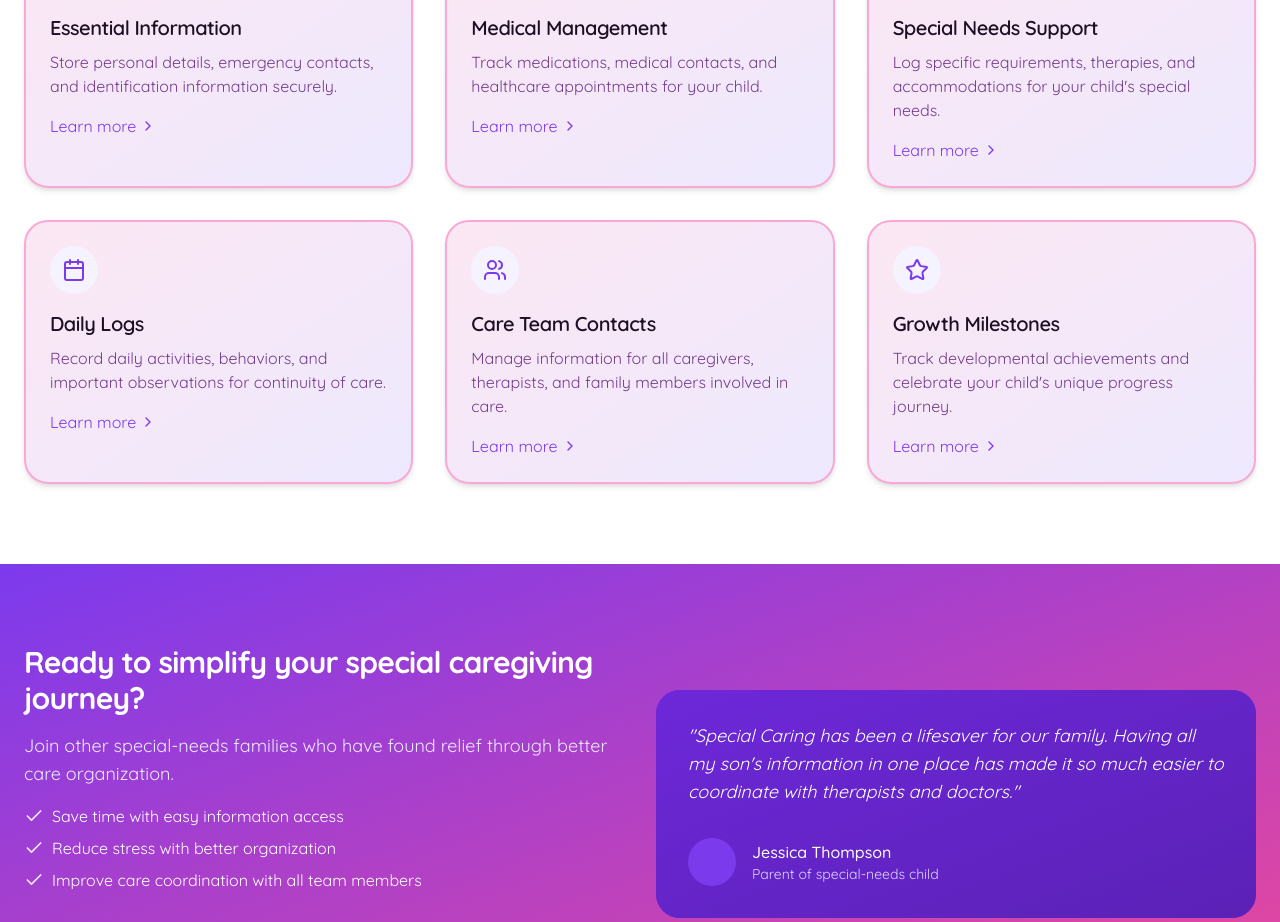
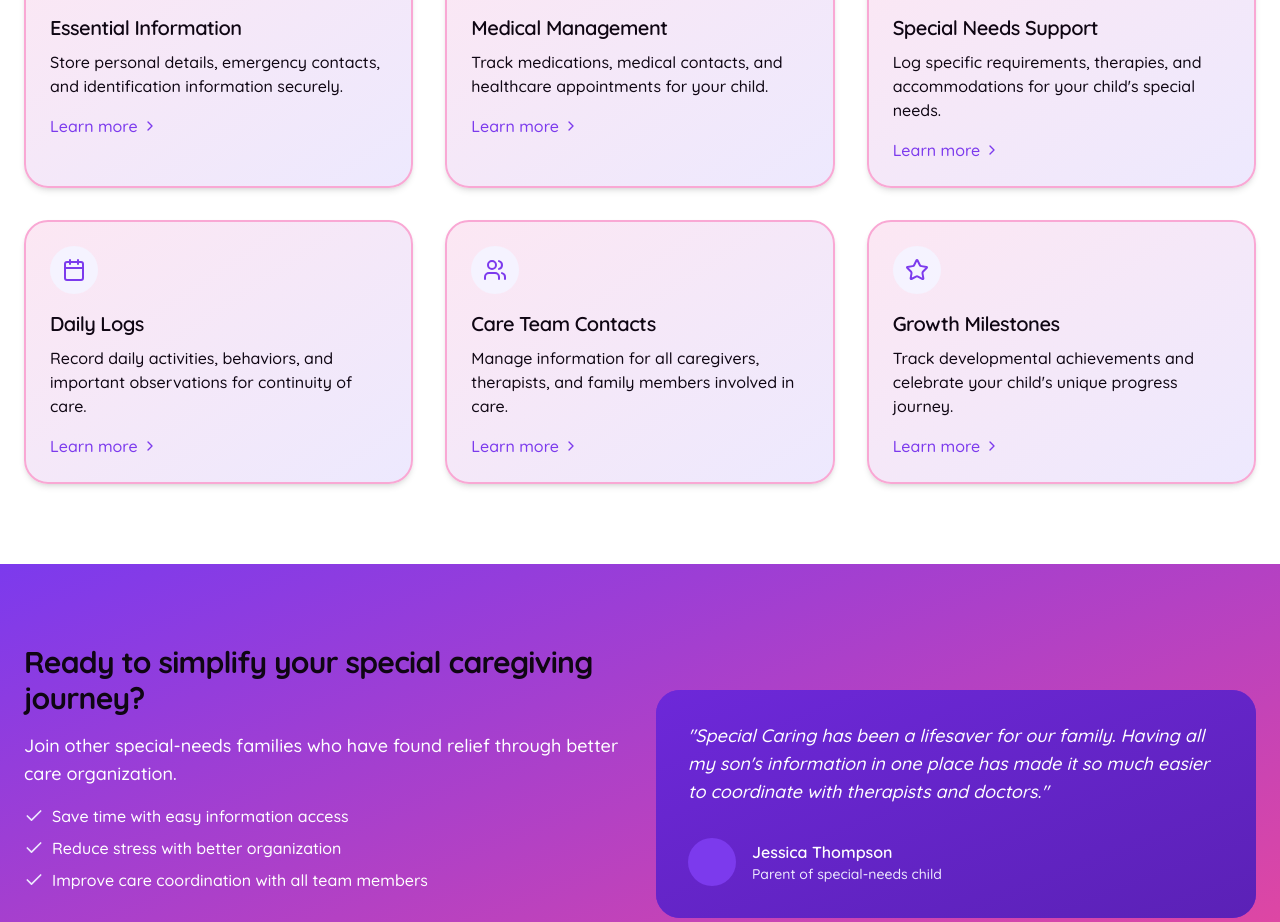
Before and after one commit to alejochang/specialcaring.com, a React (Vite) app: page / in a window 1280 px wide. Shown: the part 920-1842 px from the top of the page. Built offline with nearby package versions, Linux system fonts and the light colour scheme.

Commit message:
Fix: Improve font contrast and weight
Adjust font color and weight for better readability.

```diff
--- a/src/index.css
+++ b/src/index.css
@@ -1,5 +1,4 @@
-
-@import url('https://fonts.googleapis.com/css2?family=Quicksand:wght@300;400;500;600;700&display=swap');
+@import url('https://fonts.googleapis.com/css2?family=Quicksand:wght@400;500;600;700&display=swap');
 
 @tailwind base;
 @tailwind components;
@@ -8,25 +7,25 @@
 @layer base {
   :root {
     --background: 280 50% 98%;
-    --foreground: 280 40% 10%;
+    --foreground: 280 50% 5%;  /* Darker text for better contrast */
 
     --card: 0 0% 100%;
-    --card-foreground: 280 40% 10%;
+    --card-foreground: 280 50% 5%;  /* Darker text on cards */
 
     --popover: 0 0% 100%;
-    --popover-foreground: 280 40% 10%;
+    --popover-foreground: 280 50% 5%;
 
     --primary: 270 100% 50%;
     --primary-foreground: 0 0% 100%;
 
     --secondary: 280 20% 90%;
-    --secondary-foreground: 280 40% 10%;
+    --secondary-foreground: 280 50% 5%;
 
     --muted: 280 20% 90%;
-    --muted-foreground: 280 40% 40%;
+    --muted-foreground: 280 40% 30%;  /* Darker muted text for better contrast */
 
     --accent: 280 20% 90%;
-    --accent-foreground: 280 40% 10%;
+    --accent-foreground: 280 50% 5%;
 
     --destructive: 0 84.2% 60.2%;
     --destructive-foreground: 280 40% 98%;
@@ -84,7 +83,7 @@
   }
 
   h1, h2, h3, h4, h5, h6 {
-    @apply font-medium tracking-tight;
+    @apply font-semibold tracking-tight text-foreground;  /* Increased from medium to semibold */
   }
 
   h1 {
@@ -101,6 +100,10 @@
 
   h4 {
     @apply text-xl sm:text-2xl;
+  }
+
+  p {
+    @apply font-medium; /* Added to make paragraph text more prominent */
   }
 }
 
--- a/src/pages/Index.tsx
+++ b/src/pages/Index.tsx
@@ -1,4 +1,3 @@
-
 import { Link } from "react-router-dom";
 import { ChevronRight, Heart, FileText, Calendar, Clock, Users, Check, Smile, Star, Sun, Baby } from "lucide-react";
 import { Button } from "@/components/ui/button";
@@ -19,7 +18,7 @@ const Index = () => {
                 <h1 className="text-4xl sm:text-5xl font-bold tracking-tight leading-tight text-foreground max-w-lg">
                   Special Care Management For Special Kids
                 </h1>
-                <p className="mt-6 text-lg text-muted-foreground max-w-md">
+                <p className="mt-6 text-lg text-foreground max-w-md font-medium">
                   A central hub to organize all essential care information for your special-needs child, accessible exactly when you need it.
                 </p>
               </div>
@@ -35,7 +34,7 @@ const Index = () => {
                   </Button>
                 </Link>
               </div>
-              <div className="flex items-center gap-2 text-muted-foreground text-sm flex-wrap">
+              <div className="flex items-center gap-2 text-muted-foreground text-sm flex-wrap font-medium">
                 <Check size={16} className="text-special-600" />
                 <span>Safe & private</span>
                 <span className="mx-2">•</span>
@@ -71,7 +70,7 @@ const Index = () => {
             <h2 className="text-3xl font-bold tracking-tight text-foreground sm:text-4xl mb-4">
               Everything You Need In One Place
             </h2>
-            <p className="text-lg text-muted-foreground">
+            <p className="text-lg text-foreground font-medium">
               Special Caring provides all the tools you need to manage care information for your special-needs child.
             </p>
           </div>
@@ -82,10 +81,10 @@ const Index = () => {
                 <FileText className="text-special-600 h-6 w-6" />
               </div>
               <h3 className="text-xl font-semibold mb-2">Essential Information</h3>
-              <p className="text-muted-foreground mb-4">
+              <p className="text-foreground mb-4 font-medium">
                 Store personal details, emergency contacts, and identification information securely.
               </p>
-              <Link to="/register" className="text-special-600 hover:text-special-700 inline-flex items-center">
+              <Link to="/register" className="text-special-600 hover:text-special-700 inline-flex items-center font-medium">
                 Learn more
                 <ChevronRight className="h-4 w-4 ml-1" />
               </Link>
@@ -96,10 +95,10 @@ const Index = () => {
                 <Heart className="text-special-600 h-6 w-6" />
               </div>
               <h3 className="text-xl font-semibold mb-2">Medical Management</h3>
-              <p className="text-muted-foreground mb-4">
+              <p className="text-foreground mb-4 font-medium">
                 Track medications, medical contacts, and healthcare appointments for your child.
               </p>
-              <Link to="/register" className="text-special-600 hover:text-special-700 inline-flex items-center">
+              <Link to="/register" className="text-special-600 hover:text-special-700 inline-flex items-center font-medium">
                 Learn more
                 <ChevronRight className="h-4 w-4 ml-1" />
               </Link>
@@ -110,10 +109,10 @@ const Index = () => {
                 <Baby className="text-special-600 h-6 w-6" />
               </div>
               <h3 className="text-xl font-semibold mb-2">Special Needs Support</h3>
-              <p className="text-muted-foreground mb-4">
+              <p className="text-foreground mb-4 font-medium">
                 Log specific requirements, therapies, and accommodations for your child's special needs.
               </p>
-              <Link to="/register" className="text-special-600 hover:text-special-700 inline-flex items-center">
+              <Link to="/register" className="text-special-600 hover:text-special-700 inline-flex items-center font-medium">
                 Learn more
                 <ChevronRight className="h-4 w-4 ml-1" />
               </Link>
@@ -124,10 +123,10 @@ const Index = () => {
                 <Calendar className="text-special-600 h-6 w-6" />
               </div>
               <h3 className="text-xl font-semibold mb-2">Daily Logs</h3>
-              <p className="text-muted-foreground mb-4">
+              <p className="text-foreground mb-4 font-medium">
                 Record daily activities, behaviors, and important observations for continuity of care.
               </p>
-              <Link to="/register" className="text-special-600 hover:text-special-700 inline-flex items-center">
+              <Link to="/register" className="text-special-600 hover:text-special-700 inline-flex items-center font-medium">
                 Learn more
                 <ChevronRight className="h-4 w-4 ml-1" />
               </Link>
@@ -138,10 +137,10 @@ const Index = () => {
                 <Users className="text-special-600 h-6 w-6" />
               </div>
               <h3 className="text-xl font-semibold mb-2">Care Team Contacts</h3>
-              <p className="text-muted-foreground mb-4">
+              <p className="text-foreground mb-4 font-medium">
                 Manage information for all caregivers, therapists, and family members involved in care.
               </p>
-              <Link to="/register" className="text-special-600 hover:text-special-700 inline-flex items-center">
+              <Link to="/register" className="text-special-600 hover:text-special-700 inline-flex items-center font-medium">
                 Learn more
                 <ChevronRight className="h-4 w-4 ml-1" />
               </Link>
@@ -152,10 +151,10 @@ const Index = () => {
                 <Star className="text-special-600 h-6 w-6" />
               </div>
               <h3 className="text-xl font-semibold mb-2">Growth Milestones</h3>
-              <p className="text-muted-foreground mb-4">
+              <p className="text-foreground mb-4 font-medium">
                 Track developmental achievements and celebrate your child's unique progress journey.
               </p>
-              <Link to="/register" className="text-special-600 hover:text-special-700 inline-flex items-center">
+              <Link to="/register" className="text-special-600 hover:text-special-700 inline-flex items-center font-medium">
                 Learn more
                 <ChevronRight className="h-4 w-4 ml-1" />
               </Link>
@@ -172,10 +171,10 @@ const Index = () => {
               <h2 className="text-3xl font-bold tracking-tight mb-4">
                 Ready to simplify your special caregiving journey?
               </h2>
-              <p className="text-special-100 text-lg">
+              <p className="text-white text-lg font-medium">
                 Join other special-needs families who have found relief through better care organization.
               </p>
-              <ul className="space-y-2">
+              <ul className="space-y-2 font-medium">
                 <li className="flex items-center gap-2">
                   <Check className="h-5 w-5 text-special-100" />
                   <span>Save time with easy information access</span>
@@ -191,7 +190,7 @@ const Index = () => {
               </ul>
               <div className="pt-4">
                 <Link to="/register">
-                  <Button className="bg-white text-special-600 hover:bg-special-50 rounded-full">
+                  <Button className="bg-white text-special-600 hover:bg-special-50 rounded-full font-semibold">
                     Get Started Free
                   </Button>
                 </Link>
@@ -200,14 +199,14 @@ const Index = () => {
             <div className="relative bg-special-700 rounded-3xl p-8 text-white hidden md:block">
               <div className="absolute inset-0 bg-gradient-to-br from-special-700 to-special-800 rounded-3xl"></div>
               <div className="relative z-10">
-                <blockquote className="text-lg italic mb-8">
+                <blockquote className="text-lg italic mb-8 font-medium">
                   "Special Caring has been a lifesaver for our family. Having all my son's information in one place has made it so much easier to coordinate with therapists and doctors."
                 </blockquote>
                 <div className="flex items-center gap-4">
                   <div className="w-12 h-12 bg-special-600 rounded-full"></div>
                   <div>
-                    <p className="font-medium">Jessica Thompson</p>
-                    <p className="text-sm text-special-200">Parent of special-needs child</p>
+                    <p className="font-semibold">Jessica Thompson</p>
+                    <p className="text-sm text-special-100 font-medium">Parent of special-needs child</p>
                   </div>
                 </div>
               </div>
```
